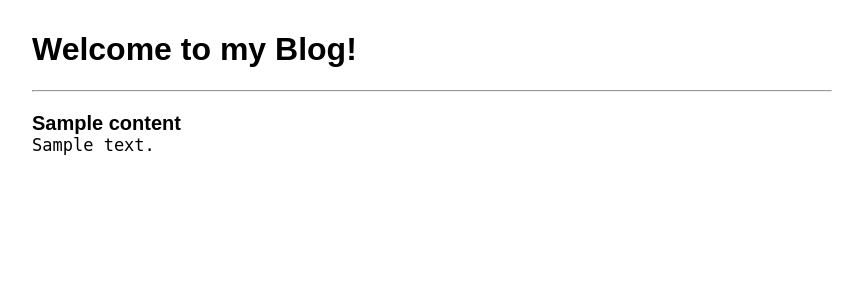
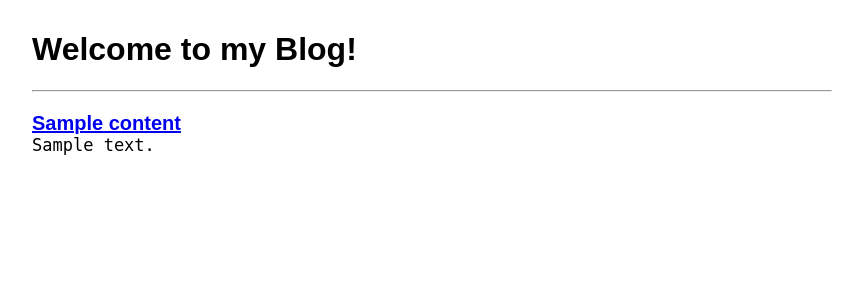
Before and after one commit to bravebravesirbrian/build-a-blog, a Python web app: template templates/mainblog.html in a window 1280 px wide. Shown: the top 300 px of the page, without its empty margins (208-1071 px from the left). Run offline with Jinja, Linux system fonts and the light colour scheme; the template is opened without the code that fills it: most values are stand-ins (such as "Sample title", 1, 10 or a date in 2020).

Commit message:
Modified

```diff
--- a/templates/mainblog.html
+++ b/templates/mainblog.html
@@ -4,7 +4,7 @@
 
 {% for content in contents %}
   <div class="content">
-    <div class="content-title">{{content.title}}</div>
+    <a href="/blog/{{content.key().id()}}"><div class="content-title">{{content.title}}</div></a>
     <pre class="content-body">{{content.content}}</pre>
   </div>
 {% endfor %}
```
